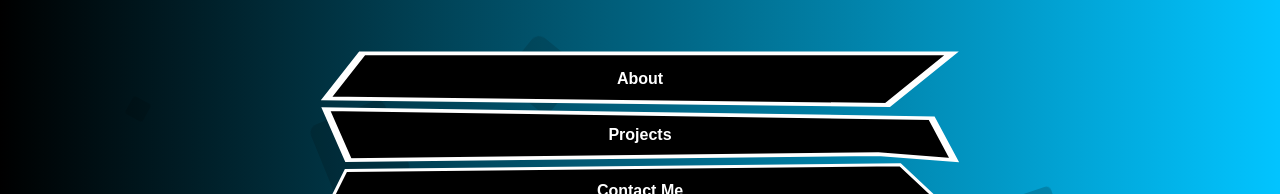
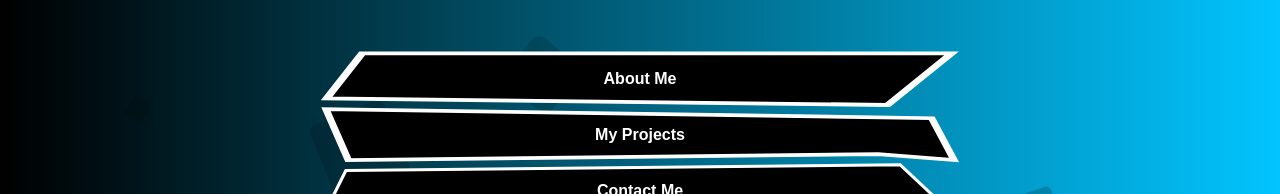
Before and after one commit to Owl200/react-portfolio, a React (Create React App) app: page / in a window 1280 px wide. Shown: the part 541-735 px from the top of the page. Built offline with nearby package versions, Linux system fonts and the light colour scheme.

Commit message:
added animations on the about section

```diff
--- a/src/components/About.js
+++ b/src/components/About.js
@@ -1,12 +1,13 @@
 import React from 'react'
+import { motion } from 'framer-motion'
 import '../styles/about.css'
 import logo from '../images/owl-logo-512.webp'
 
 const About = () => {
   return (
     <div className='about__div'>
-        <img src={logo} alt='logo' />
-        <p>
+        <motion.img initial={{opacity: 0, x: -100}} animate={{opacity: 1, x: 0}} src={logo} alt='logo' />
+        <motion.p initial={{opacity: 0, x: 100}} animate={{opacity: 1, x: 0}} >
             Passionate about technology and always looking forward to getting new skills and improving on them.
             I love creating systems with which people get a good UX.
             <br/>
@@ -16,7 +17,7 @@ const About = () => {
             and be able to look at problems from more than one point of view so that I can always offer the best
             option to clients.
             I'm looking for a place to put my skills to the test and to be challenged daily with new projects.
-        </p>
+        </motion.p>
     </div>
   )
 }
--- a/src/components/Menu.js
+++ b/src/components/Menu.js
@@ -59,14 +59,14 @@ const Menu = ({section}) => {
         <div className='menu-button__div' onClick={_ => handleClick('about')} >
             <motion.div whileHover={{scale: 1.5}} whileTap={{scale: 1.5}} className='menu-button__div-img' >
                 <img src={button1} alt='projects button'/>
-                <p>About</p>
+                <p>About Me</p>
             </motion.div>
         </div>
 
         <div className='menu-button__div' onClick={_ => handleClick('project')}>
             <motion.div whileHover={{scale: 1.5}} whileTap={{scale: 1.5}} className='menu-button__div-img' >
                 <img src={button2} alt='projects button'/>
-                <p>Projects</p>
+                <p>My Projects</p>
             </motion.div>
         </div>
 
@@ -78,15 +78,17 @@ const Menu = ({section}) => {
         </div>
         </>
         :
-        <div className='menu-button__div' variants={variants} initial={false} animate={isOpen ? "open" : "closed"}>
+        <div className='menu-button__div' initial={false} animate={isOpen ? "open" : "closed"}>
+            <motion.div variants={variants}>
+
             <motion.div whileHover={{scale: 1.5}} whileTap={{scale: 1.5}} className='menu-button__div-img' variants={liVariants} >
                 <img src={button1} alt='projects button'/>
-                <p>About</p>
+                <p>About Me</p>
             </motion.div>
 
             <motion.div whileHover={{scale: 1.5}} whileTap={{scale: 1.5}} className='menu-button__div-img' variants={liVariants} >
                 <img src={button2} alt='projects button'/>
-                <p>Projects</p>
+                <p>My Projects</p>
             </motion.div>
 
             <motion.div whileHover={{scale: 1.5}} whileTap={{scale: 1.5}} className='menu-button__div-img' variants={liVariants} >
@@ -99,7 +101,7 @@ const Menu = ({section}) => {
                 {isOpen ? <p>Menu   ▼</p> : <p>Menu   ▲</p>}
             </motion.div>
 
-
+            </motion.div>
         </div>}
 
     </div>
```
